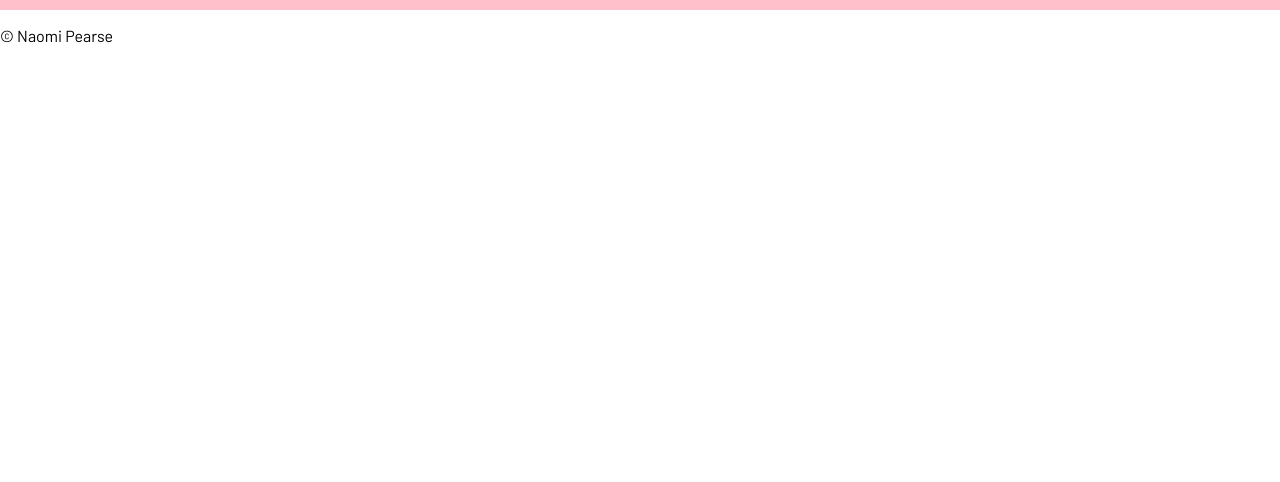
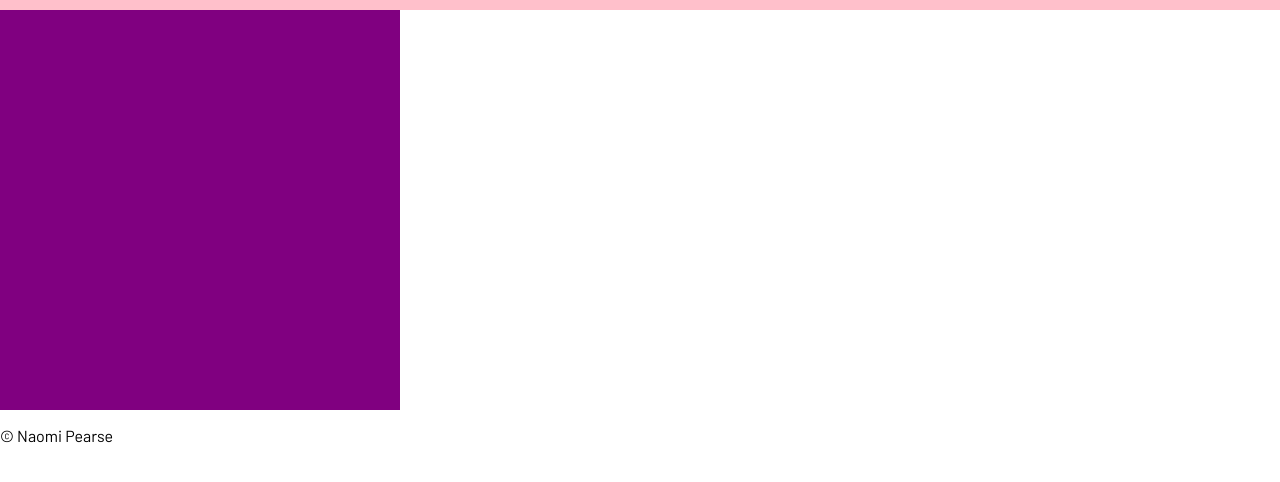
Before and after one commit to nkpe/dinky-games, a website with bundled scripts: page public/index.html in a window 1280 px wide. Both pictures are taken after a click on the link "Word Search". Shown: the part 70-552 px from the top of the page. Built offline with nearby package versions, Linux system fonts and the light colour scheme.

Commit message:
word seard grid created

```diff
--- a/public/src/scripts/components/word-search/WordSearch.js
+++ b/public/src/scripts/components/word-search/WordSearch.js
@@ -2,10 +2,26 @@
 
 import {createGrid} from './WordSearchGrid.js'
 
+const layout = {
+    height: 400,
+    width: 400,
+    rows: 10,
+    columns: 10
+}
+
 const WordSearch = (main) => {
     const section = document.createElement('section');
-    section.className = "word-search-page";
+    section.id = "word-search-page";
     main.appendChild(section);
+
+    const wordSearchOuter = document.createElement('div');
+    wordSearchOuter.id = "word-search-outer";
+    wordSearchOuter.style.height = `${layout.height}px`;
+    wordSearchOuter.style.width = `${layout.width}px`;
+    wordSearchOuter.style.backgroundColor = "yellow";
+    section.appendChild(wordSearchOuter);
+
+    createGrid(wordSearchOuter, layout);
 
 }
 
--- a/public/src/scripts/components/word-search/WordSearchGrid.js
+++ b/public/src/scripts/components/word-search/WordSearchGrid.js
@@ -5,14 +5,21 @@
 //
 
 
-
-const createGrid = () => {
-    console.log("createGrid working");
-
+const createSquares = (outer, squareID, layout) => {
     const square = document.createElement('div');
-    square.style.height = "400px";
-    square.style.width = "400px";
+    square.id = `${squareID}`;
+    square.className = 'square';
+    square.style.height = `${layout.height / layout.rows}px`;
+    square.style.width = `${layout.width / layout.columns}px`;
     square.style.backgroundColor = "purple";
+    outer.appendChild(square)
 }
 
+const createGrid = (outer, layout)=> {
+    console.log("createGrid working");
+    for ( let i=0; i<100; i++){
+        createSquares(outer, i, layout);
+    };
+};
+
 export {createGrid};
--- /dev/null
+++ b/public/src/styles/sass/_WordSearch.sass
@@ -0,0 +1,8 @@
+
+#word-search-outer
+    display: flex
+    flex-direction: row
+    flex-wrap: wrap
+
+    .square
+        display: block
--- a/public/src/styles/sass/index.sass
+++ b/public/src/styles/sass/index.sass
@@ -1,6 +1,7 @@
 
 @use 'HomePage'
 @use 'MazeGame'
+@use 'WordSearch'
 @import 'mixins'
 
 $body-font: 'Barlow', sans-serif
```
Also changed, not shown: public/src/styles/index.css, 1 other file.
